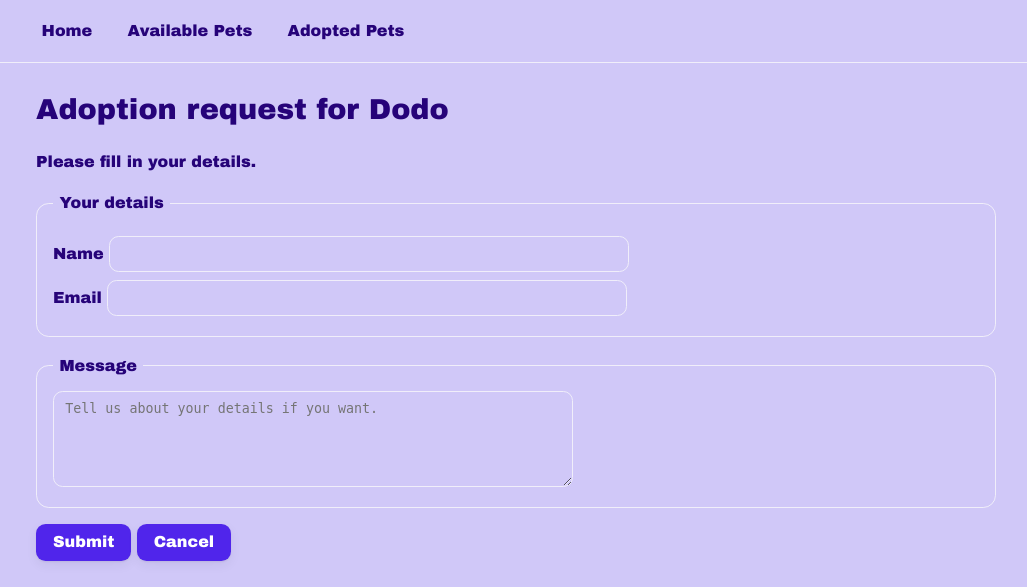
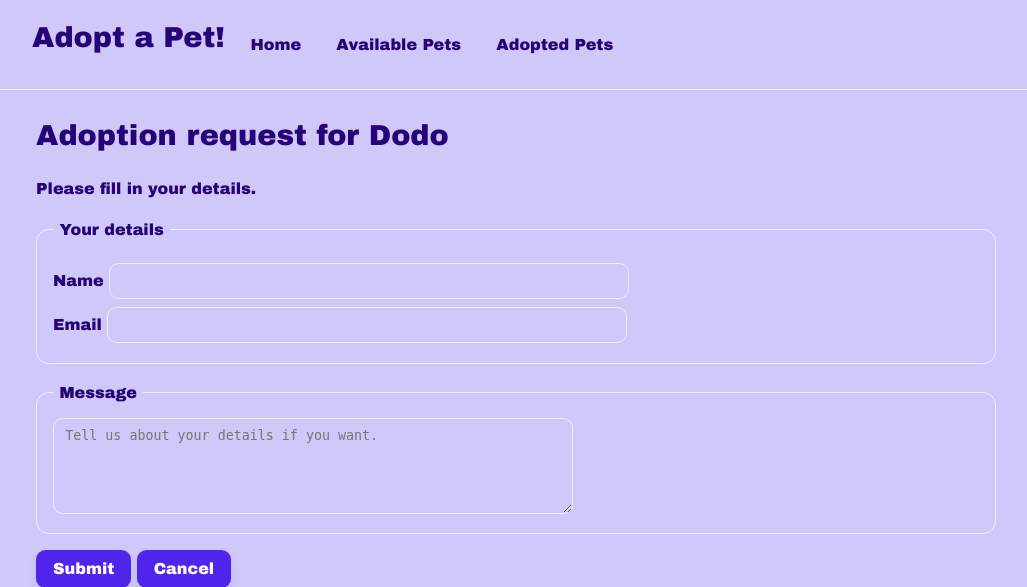
Before and after one commit to mopeachmo/adopt_a_pet, a Flask app: page /adopt/5 in a window 1280 px wide. Shown: the top 587 px of the page, without its empty margins (124-1151 px from the left). Run offline with Flask 3, Linux system fonts and the light colour scheme.

Commit message:
Update base.html

```diff
--- a/templates/base.html
+++ b/templates/base.html
@@ -9,6 +9,7 @@
   <body>
     <header>
         <nav>
+            <h1>Adopt a Pet!</h1>
             <a href="{{ url_for('home') }}">Home</a>
             <a href="{{ url_for('list_pets')}}">Available Pets</a>
             <a href="{{ url_for('adopted_pets') }}">Adopted Pets</a>
```
